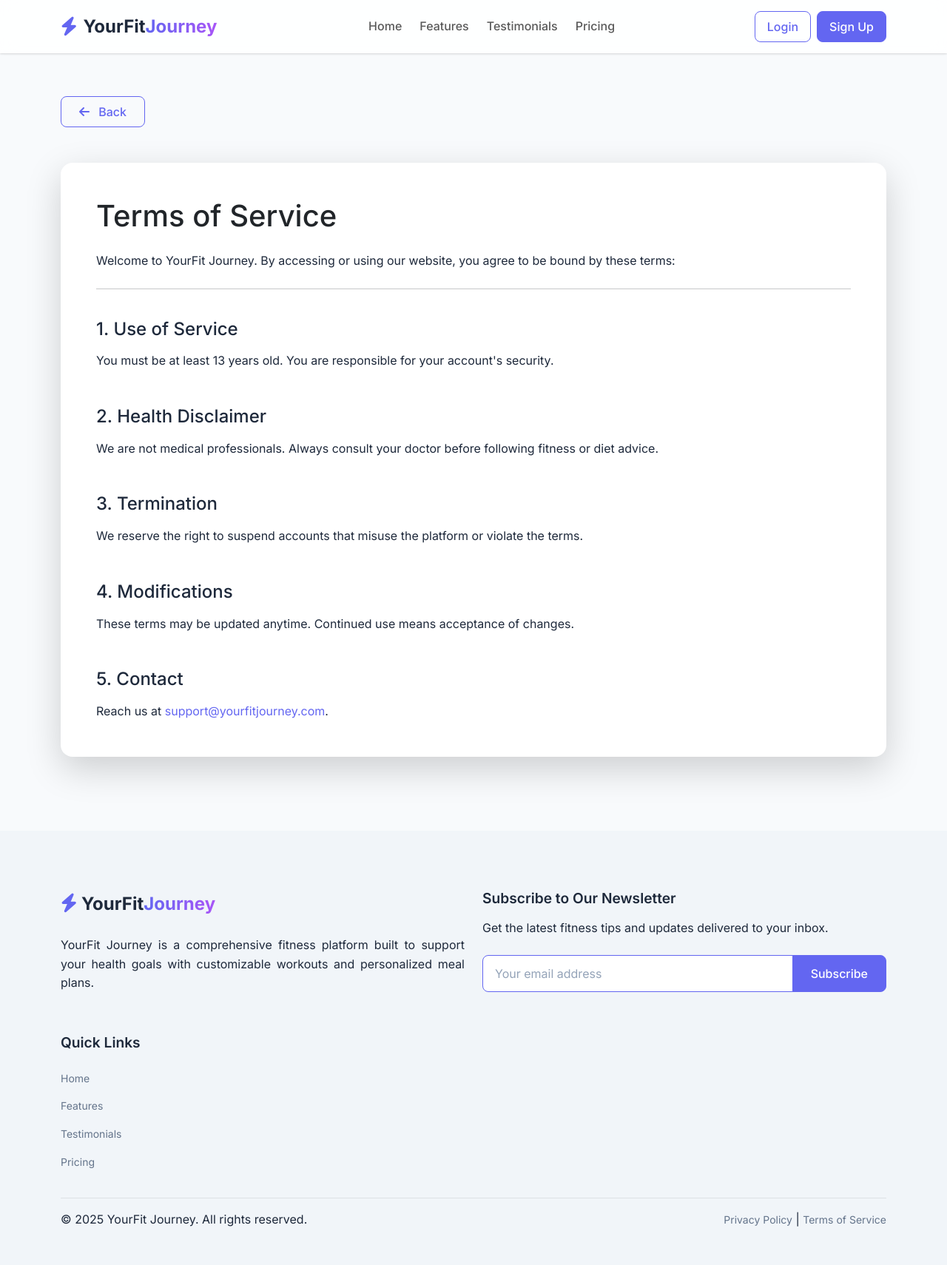
After one commit to Elivius/YourFit-Journey, a PHP site: page /terms.php in a window 1280 px wide. The commit adds this page. Shown: the whole page at 74% size. Run offline with PHP 8.4, Linux system fonts and the light colour scheme.

Commit message:
V1.121 - Privacy and Terms (Landing Page) LAUNCH

```diff
--- a/user-site/frontend/assets/js/landing-page.js
+++ b/user-site/frontend/assets/js/landing-page.js
@@ -28,6 +28,11 @@ document.addEventListener("DOMContentLoaded", function () {
   // Smooth scroll with offset
   document.querySelectorAll('a[data-scroll-to]').forEach(link => {
     link.addEventListener('click', function (e) {
+      const href = this.getAttribute('href') || '';
+      const currentPage = window.location.pathname.split('/').pop();
+      const isSamePage = href.startsWith(`#`) || href.includes(currentPage);
+
+      if (isSamePage) {
         e.preventDefault();
         const targetId = this.getAttribute('data-scroll-to');
         const target = document.getElementById(targetId);
@@ -36,8 +41,10 @@ document.addEventListener("DOMContentLoaded", function () {
           const top = target.getBoundingClientRect().top + window.scrollY - navbarHeight + 10;
           window.scrollTo({ top, behavior: 'smooth' });
         }
+      }
     });
   });
+
 
   // Attach event listeners
   window.addEventListener("scroll", updateActiveLink);
--- a/user-site/frontend/privacy-terms.php
+++ b/user-site/frontend/privacy-terms.php
@@ -35,7 +35,7 @@
 
       <section class="mb-1">
         <h6>5. Cookies</h6>
-        <p class="muted-p">We use cookies for better experience. You may disable them in your browser settings.</p>
+        <p class="muted-p">We use cookies to remember login sessions and track feature usage to improve our service.</p>
       </section>
     </div>
     <div class="modal-footer">
--- a/user-site/frontend/signup.php
+++ b/user-site/frontend/signup.php
@@ -107,7 +107,7 @@ require_once '../../utils/csrf.php';
 
                     <div class="mb-4 form-check">
                         <input type="checkbox" class="form-check-input" name="terms" id="terms" required>
-                        <label class="form-check-label" for="terms">I agree to the <a href="#">Terms of Service</a> and <a href="#">Privacy Policy</a></label>
+                        <label class="form-check-label" for="terms">I agree to the <a href="terms.php">Terms of Service</a> and <a href="privacy.php">Privacy Policy</a></label>
                     </div>
 
                     <div class="form-message" id="signupFormMessage"></div>
--- /dev/null
+++ b/user-site/frontend/terms.php
@@ -0,0 +1,144 @@
+<!DOCTYPE html>
+<html lang="en">
+<head>
+    <meta charset="UTF-8">
+    <meta name="viewport" content="width=device-width, initial-scale=1.0">
+    <title>Terms of Service – YourFit Journey</title>
+    <link rel="icon" type="image/png" href="assets/images/favicon.png">
+    <!-- Bootstrap CSS -->
+    <link href="https://cdn.jsdelivr.net/npm/bootstrap@5.3.0/dist/css/bootstrap.min.css" rel="stylesheet">
+    <!-- Font Awesome -->
+    <link rel="stylesheet" href="https://cdnjs.cloudflare.com/ajax/libs/font-awesome/6.4.0/css/all.min.css">
+    <!-- Google Fonts -->
+    <link href="https://fonts.googleapis.com/css2?family=Inter:wght@300;400;500;600;700&display=swap" rel="stylesheet">
+    <link rel="stylesheet" href="assets/css/style.css">
+    <link rel="stylesheet" href="assets/css/landing-page.css">
+</head>
+<body>
+    <!-- Navigation Bar -->
+    <nav class="navbar navbar-expand-lg fixed-top">
+        <div class="container">
+            <a class="navbar-brand d-flex align-items-center" href="index.php">
+            <i class="fas fa-bolt logo-icon me-2"></i>
+            <span>YourFit<span class="text-gradient">Journey</span></span>
+            </a>
+
+            <button class="navbar-toggler" type="button" data-bs-toggle="collapse" data-bs-target="#navbarNav"
+            aria-controls="navbarNav" aria-expanded="false" aria-label="Toggle navigation">
+            <span class="navbar-toggler-icon"></span>
+            </button>
+
+            <div class="collapse navbar-collapse" id="navbarNav">
+            <ul class="navbar-nav mx-auto text-center">
+                <li class="nav-item"><a class="nav-link active" href="index.php#home" data-scroll-to="home">Home</a></li>
+                <li class="nav-item"><a class="nav-link" href="index.php#features" data-scroll-to="features">Features</a></li>
+                <li class="nav-item"><a class="nav-link" href="index.php#testimonials" data-scroll-to="testimonials">Testimonials</a></li>
+                <li class="nav-item"><a class="nav-link" href="index.php#pricing" data-scroll-to="pricing">Pricing</a></li>
+            </ul>
+            <div class="auth-buttons d-flex justify-content-center justify-content-lg-end gap-2 mt-3 mt-lg-0">
+                <a href="login.php" class="btn btn-outline-primary">Login</a>
+                <a href="signup.php" class="btn btn-primary">Sign Up</a>
+            </div>
+            </div>
+        </div>
+    </nav>
+
+    <!-- Terms Content -->
+    <section class="hero-section">
+        <div class="container">
+
+            <div class="mb-5">
+                <button onclick="history.back()" class="btn btn-outline-primary">
+                    <i class="fas fa-arrow-left me-2"></i> Back
+                </button>
+            </div>
+
+            <div class="card shadow-lg border-0 rounded-4 p-4 p-md-5 bg-white">
+                <h1 class="mb-4">Terms of Service</h1>
+                <p class="mb-2">Welcome to YourFit Journey. By accessing or using our website, you agree to be bound by these terms:</p>
+
+                <hr>
+
+                <h4 class="mb-3 mt-4">1. Use of Service</h4>
+                <p class="mb-4">You must be at least 13 years old. You are responsible for your account's security.</p>
+
+                <h4 class="mb-3 mt-4">2. Health Disclaimer</h4>
+                <p class="mb-4">We are not medical professionals. Always consult your doctor before following fitness or diet advice.</p>
+
+                <h4 class="mb-3 mt-4">3. Termination</h4>
+                <p class="mb-4">We reserve the right to suspend accounts that misuse the platform or violate the terms.</p>
+
+                <h4 class="mb-3 mt-4">4. Modifications</h4>
+                <p class="mb-4">These terms may be updated anytime. Continued use means acceptance of changes.</p>
+
+                <h4 class="mb-3 mt-4">5. Contact</h4>
+                <p class="mb-0">Reach us at <a href="mailto:support@yourfitjourney.com">support@yourfitjourney.com</a>.</p>
+            </div>
+        </div>
+    </section>
+
+    <!-- Footer -->
+    <footer class="footer">
+        <div class="container">
+            <div class="row gy-4">
+                <!-- About Section -->
+                <div class="col-lg-6 col-md-12">
+                    <div class="footer-about">
+                        <div class="footer-logo">
+                            <div class="logo-container mb-2">
+                                <i class="fas fa-bolt logo-icon"></i>
+                                YourFit<span class="text-gradient">Journey
+                            </div>
+                        </div>
+                        <p style="text-align: justify;">
+                            YourFit Journey is a comprehensive fitness platform built to support your health goals with customizable workouts and personalized meal plans.
+                        </p>
+                    </div>
+                </div>
+
+                <!-- Subscribe Section -->
+                <div class="col-lg-6 col-md-12">
+                    <div class="footer-newsletter">
+                        <h5>Subscribe to Our Newsletter</h5>
+                        <p>Get the latest fitness tips and updates delivered to your inbox.</p>
+                        <form class="newsletter-form">
+                            <div class="input-group">
+                                <input type="email" class="form-control" placeholder="Your email address" required>
+                                <button class="btn btn-primary" type="submit">Subscribe</button>
+                            </div>
+                        </form>
+                    </div>
+                </div>
+
+                <!-- Quick Links Section (Vertical Layout) -->
+                <div class="col-lg-4 col-md-6">
+                    <div class="footer-links">
+                        <h5>Quick Links</h5>
+                        <ul class="list-unstyled">
+                            <li><a href="index.php#home" data-scroll-to="home">Home</a></li>
+                            <li><a href="index.php#features" data-scroll-to="features">Features</a></li>
+                            <li><a href="index.php#testimonials" data-scroll-to="testimonials">Testimonials</a></li>
+                            <li><a href="index.php#pricing" data-scroll-to="pricing">Pricing</a></li>
+                        </ul>
+                    </div>
+                </div>
+            </div>
+
+            <!-- Footer Bottom -->
+            <div class="footer-bottom mt-4 pt-3 border-top">
+                <div class="row">
+                    <div class="col-md-6">
+                        <p>&copy; <?= date('Y') ?> YourFit Journey. All rights reserved.</p>
+                    </div>
+                    <div class="col-md-6 text-md-end">
+                        <p><a href="privacy.php">Privacy Policy</a> | <a href="terms.php">Terms of Service</a></p>
+                    </div>
+                </div>
+            </div>
+        </div>
+    </footer>
+
+    <script src="https://cdn.jsdelivr.net/npm/bootstrap@5.3.0/dist/js/bootstrap.bundle.min.js"></script>
+    <script src="assets/js/landing-page.js"></script>
+</body>
+</html>
```
Also changed, not shown: user-site/frontend/index.php (+5 -9 lines), user-site/frontend/privacy.php (added, +145 -0 lines). Lines whose indentation alone changed are shown as unchanged.
